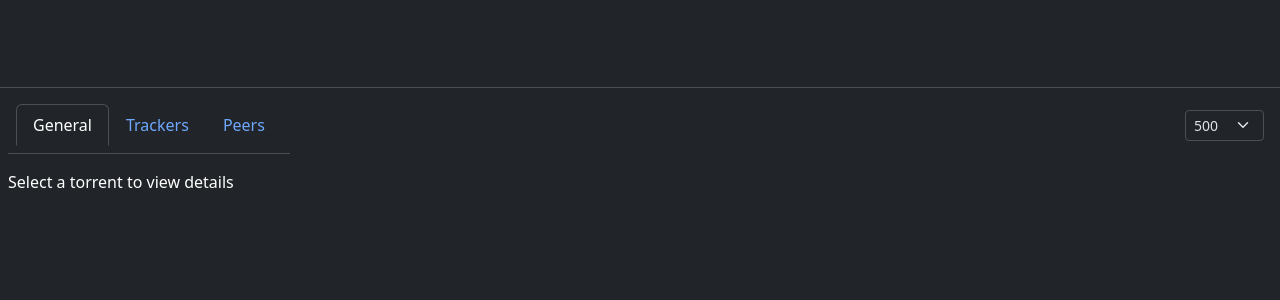
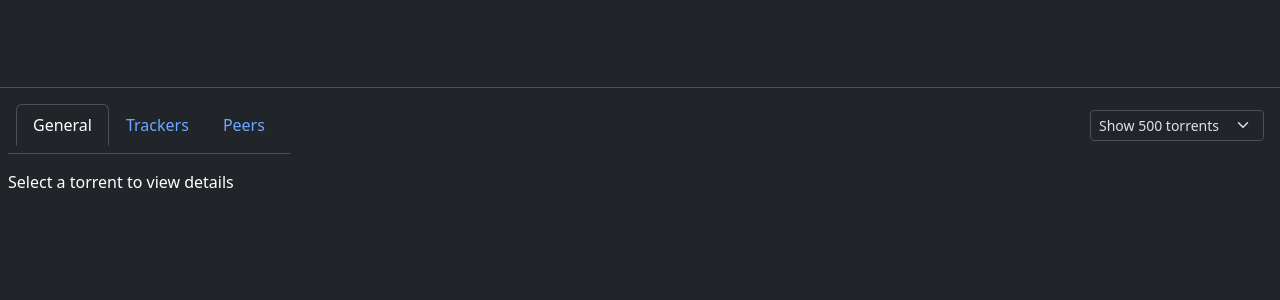
Before and after one commit to HumeHouse/privateindexer-client, a Python web app: template src/templates/dashboard.html in a window 1280 px wide. Shown: the part 457-757 px from the top of the page. Run offline with Jinja, Linux system fonts and the light colour scheme; the template is opened without the code that fills it, so the values that code supplies are empty.

Commit message:
chore: wording on rows per page dropdown

```diff
--- a/src/templates/dashboard.html
+++ b/src/templates/dashboard.html
@@ -152,10 +152,10 @@
             <!-- Pagination -->
             <div class="d-flex align-items-center">
                 <select id="rows-per-page" class="form-select form-select-sm me-2" style="width: auto;">
-                    <option value="250">250</option>
-                    <option value="500" selected>500</option>
-                    <option value="1000">1000</option>
-                    <option value="5000">5000</option>
+                    <option value="250">Show 250 torrents</option>
+                    <option value="500" selected>Show 500 torrents</option>
+                    <option value="1000">Show 1000 torrents</option>
+                    <option value="5000">Show 5000 torrents</option>
                 </select>
                 <nav>
                     <ul class="pagination pagination-sm mb-0" id="pagination-controls"></ul>
```
